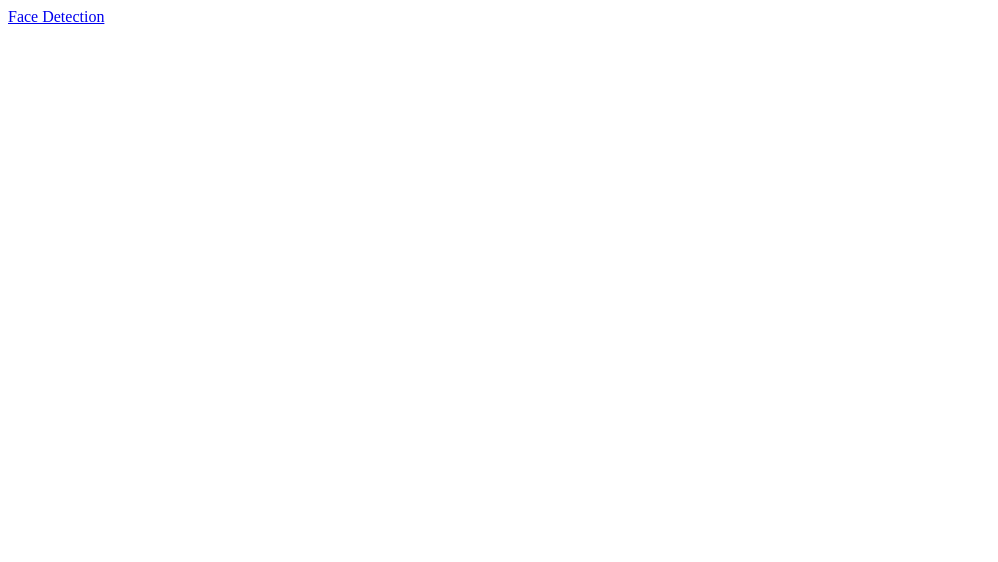
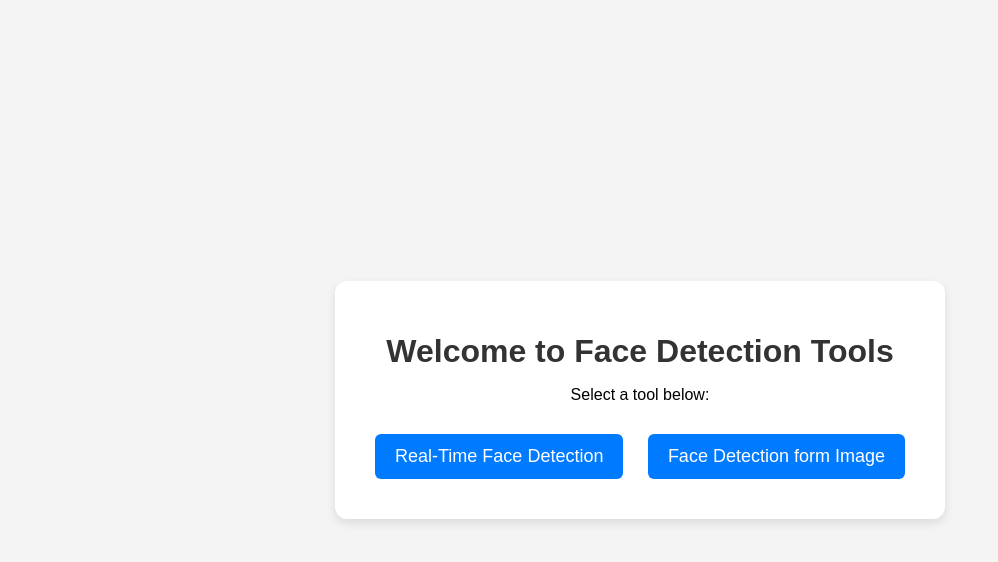
Before and after one commit to Jayesh-Dev21/faceDetection, a website: page index.html in a window 1280 px wide. Shown: the whole page, without its empty margins (0-998 px from the left). Drawn offline with Linux system fonts and the light colour scheme.

Commit message:
Add files via upload

```diff
--- a/index.html
+++ b/index.html
@@ -3,9 +3,17 @@
 <head>
     <meta charset="UTF-8">
     <meta name="viewport" content="width=device-width, initial-scale=1.0">
-    <title>Work</title>
+    <title>Face Detection Tools</title>
+    <link rel="stylesheet" href="public/static/css/style.css">
 </head>
 <body>
-    <a href="public/faceRecoganition.html">Face Detection</a>
+    <div class="container">
+        <h1>Welcome to Face Detection Tools</h1>
+        <p>Select a tool below:</p>
+        <div class="buttons">
+            <a href="public/faceRecoganition.html" class="btn">Real-Time Face Detection</a>
+            <a href="public/imageRecoganition.html" class="btn">Face Detection form Image</a>
+        </div>
+    </div>
 </body>
 </html>
--- a/public/static/css/faceStyles.css
+++ b/public/static/css/faceStyles.css
@@ -19,14 +19,14 @@ h1 {
 }
 a {
     text-decoration: none;
-    color: aquamarine;
+    color: rgb(232, 54, 206);
 }
 button {
-    background-color: black;
-    color: aquamarine;
+    background-color: rgba(0, 0, 0, 0);
+    color: rgb(232, 54, 206);
     border-radius: 50%;
     border: solid;
-    border-color: darkkhaki;
+    border-color: rgba(189, 183, 107, 0);
 }
 
 .video-container {
--- /dev/null
+++ b/public/static/css/style.css
@@ -0,0 +1,47 @@
+/* General Styles */
+body {
+    font-family: Arial, sans-serif;
+    background-color: #f4f4f4;
+    display: flex;
+    justify-content: center;
+    align-items: center;
+    height: 100vh;
+    margin: 0;
+}
+
+/* Container */
+.container {
+    text-align: center;
+    background: white;
+    padding: 30px;
+    border-radius: 12px;
+    box-shadow: 0px 4px 10px rgba(0, 0, 0, 0.1);
+}
+
+/* Headings */
+h1 {
+    margin-bottom: 10px;
+    color: #333;
+}
+
+/* Buttons */
+.buttons {
+    margin-top: 20px;
+}
+
+.btn {
+    display: inline-block;
+    text-decoration: none;
+    background: #007BFF;
+    color: white;
+    padding: 12px 20px;
+    border-radius: 6px;
+    font-size: 18px;
+    transition: 0.3s ease-in-out;
+    margin: 10px;
+}
+
+.btn:hover {
+    background: #0056b3;
+    transform: scale(1.05);
+}
```
Also changed, not shown: public/faceRecoganition.html (+1 -1 lines), public/static/js/faceScript.js (+6 -3 lines), public/imageRecoganition.html (added), public/static/css/imageStyle.css (added), public/static/js/imageScript.js (added).
